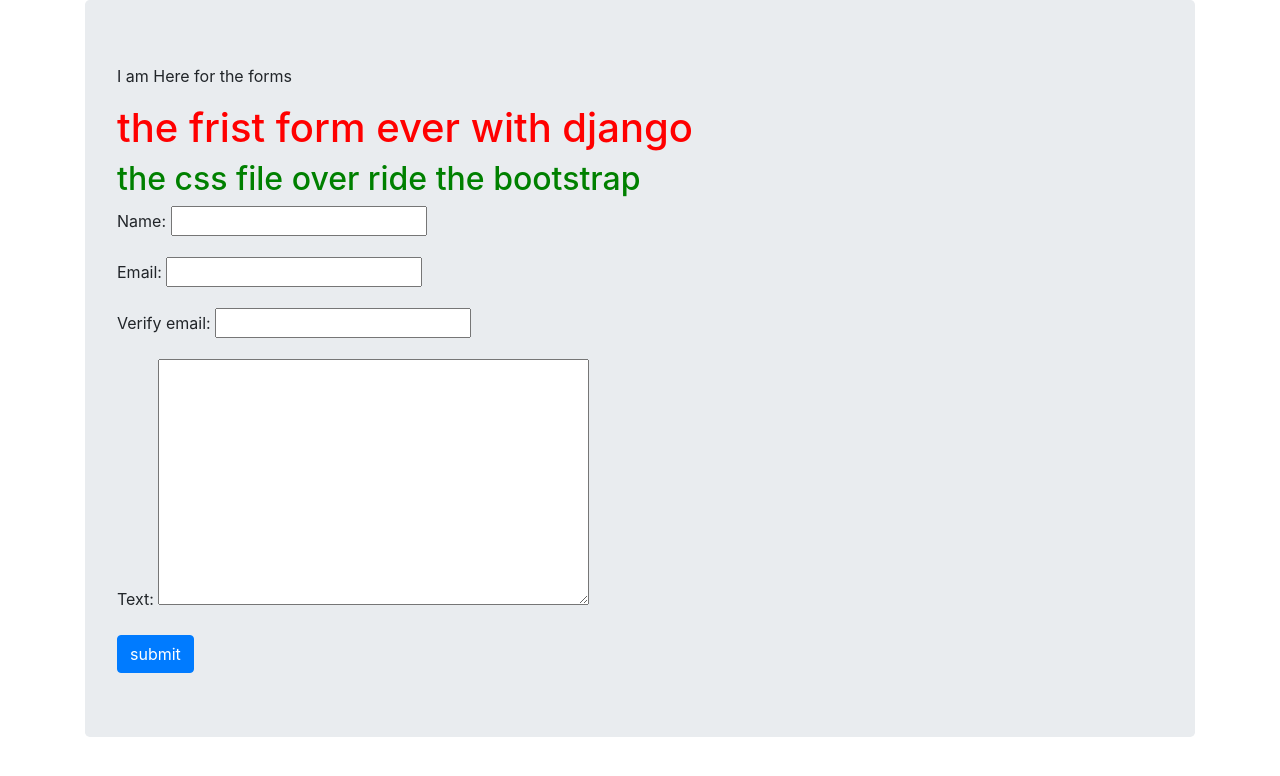
After one commit to ahmedelfateh/djangoTraining, a Django app: page /form in a window 1280 px wide. The commit adds this page. Shown: the top 776 px of the page. Run offline with Django 3.2, Linux system fonts and the light colour scheme; some libraries are stand-ins or nearby versions.

Commit message:
forms_with_django

```diff
--- /dev/null
+++ b/frist_app/forms.py
@@ -0,0 +1,31 @@
+from django import forms
+from django.core import validators
+
+def check_for_z(value):
+    if value[0].lower() !="z":
+        raise forms.ValidationError("start with z")
+
+class formName(forms.Form):
+    # name = forms.CharField(validators=[check_for_z])
+    name = forms.CharField()
+    email = forms.EmailField()
+    # verify_email = forms.EmailField(label="mail again")
+    verify_email = forms.EmailField()
+    text = forms.CharField(widget=forms.Textarea)
+    botcatcher = forms.CharField(required=False,
+                                 widget=forms.HiddenInput,
+                                 validators=[validators.MaxLengthValidator(0)])
+
+def claen(self):
+    all_clean_data = super().clean()
+    email = all_clean_data['email']
+    vemail = all_clean_data['verify_email']
+
+    if email != vmail:
+        raise formes.ValidationError("Verify email need to be like Email")
+
+# def clean_botcatcher(self):
+#     botcatcher = self.cleaned_data['botcatcher']
+#     if len(botcatcher) > 0:
+#         raise forms.ValidationError("error")
+#     return botcatcher
--- a/frist_app/views.py
+++ b/frist_app/views.py
@@ -1,6 +1,7 @@
 from django.shortcuts import render
 from django.http import HttpResponse
 from frist_app.models import Topic, Webpage, AccessRecord, user
+from frist_app import forms
 
 # Create your views here.
 
@@ -25,9 +26,20 @@
     return render (modret, "modret.html", context=date_dict)
 
 def userFunc(userdata):
-    # udata = user.objects
-    # user_dict = {"user_dict_key": udata}
-    # return render (userdata, "userdata.html", context=user_dict)
     users_list = user.objects.order_by('frist_Name')
     users_dict = {'users_key': users_list}
     return render(userdata, "userdata.html", context=users_dict)
+
+def formName(nForm):
+    form = forms.formName()
+    if nForm.method == "POST":
+        form = forms.formName(nForm.POST)
+
+    if form.is_valid():
+        print("validatin is good!")
+        print("Name:" + form.cleaned_data['name'])
+        print("Email:" + form.cleaned_data['email'])
+        print("Verifaied Email:" + form.cleaned_data['verify_email'])
+        print("Text:" + form.cleaned_data['text'])
+    form_dict = {"form":form}
+    return render (nForm, "forms.html", context=form_dict)
--- a/frist_project/urls.py
+++ b/frist_project/urls.py
@@ -25,5 +25,6 @@
     # url(r'^mod/', views.modtest, name="modtest"),
     url(r'^userdata/', views.userFunc, name="userdata"),
     url(r'^mod/', views.modnew, name="model"),
+    url(r'^form', views.formName, name="form"),
     url(r'^admin/', admin.site.urls),
 ]
--- a/static/CSS/color.css
+++ b/static/CSS/color.css
@@ -2,8 +2,8 @@
   color: red;
 }
 
-h3 {
-  color: yellow;
+h2 {
+  color: green;
 }
 
 table, td, th{
--- /dev/null
+++ b/templates/forms.html
@@ -0,0 +1,25 @@
+<!DOCTYPE html>
+{% load staticfiles %}
+<html lang="en" dir="ltr">
+ <head>
+  <meta charset="utf-8">
+  <link rel="stylesheet" href="https://maxcdn.bootstrapcdn.com/bootstrap/4.0.0/css/bootstrap.min.css"
+  integrity="sha384-Gn5384xqQ1aoWXA+058RXPxPg6fy4IWvTNh0E263XmFcJlSAwiGgFAW/dAiS6JXm" crossorigin="anonymous">
+  <link rel="stylesheet" href= "{% static "css/color.css"%}">
+  <title>from</title>
+ </head>
+ <body>
+  <div class="container">
+   <div class="jumbotron">
+    <p>I am Here for the forms</p>
+    <h1>the frist form ever with django</h1>
+    <h2>the css file over ride the bootstrap</h2>
+    <form method="POST">
+     {{form.as_p}}
+     {% csrf_token %}
+     <input type="submit" class="btn btn-primary" value="submit">
+    </form>
+   </div>
+  </div>
+ </body>
+</html>
--- a/templates/userdata.html
+++ b/templates/userdata.html
@@ -12,6 +12,7 @@
   {% if users_key %}
   <ol>
    {% for person in users_key %}
+   See new user:
    <ul>
     <li>Frist name:{{person.frist_Name}}</li>
     <li>last name:{{person.last_Name}}</li>
```
